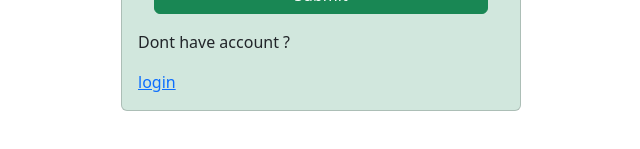
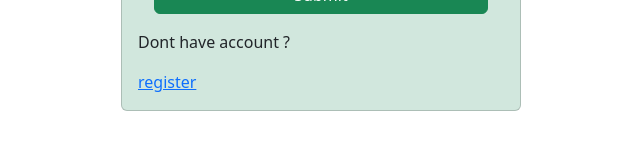
Before and after one commit to shadowfax29/inventory-client, a React (Create React App) app: page /login in a window 1280 px wide. Shown: the part 459-608 px from the top of the page, without its empty margins (319-959 px from the left). Built offline with nearby package versions, Linux system fonts and the light colour scheme.

Commit message:
login.js

```diff
--- a/src/component/login.js
+++ b/src/component/login.js
@@ -95,7 +95,7 @@ catch(err){
             <button className='btn btn-success m-3' type="submit" disabled={isSubmitting}>
               Submit
             </button>
-                 <p>Dont have account ?</p><Link to="/register"> login</Link>
+                 <p>Dont have account ?</p><Link to="/register"> register</Link>
           </form>
         )}
       </Formik>
```
